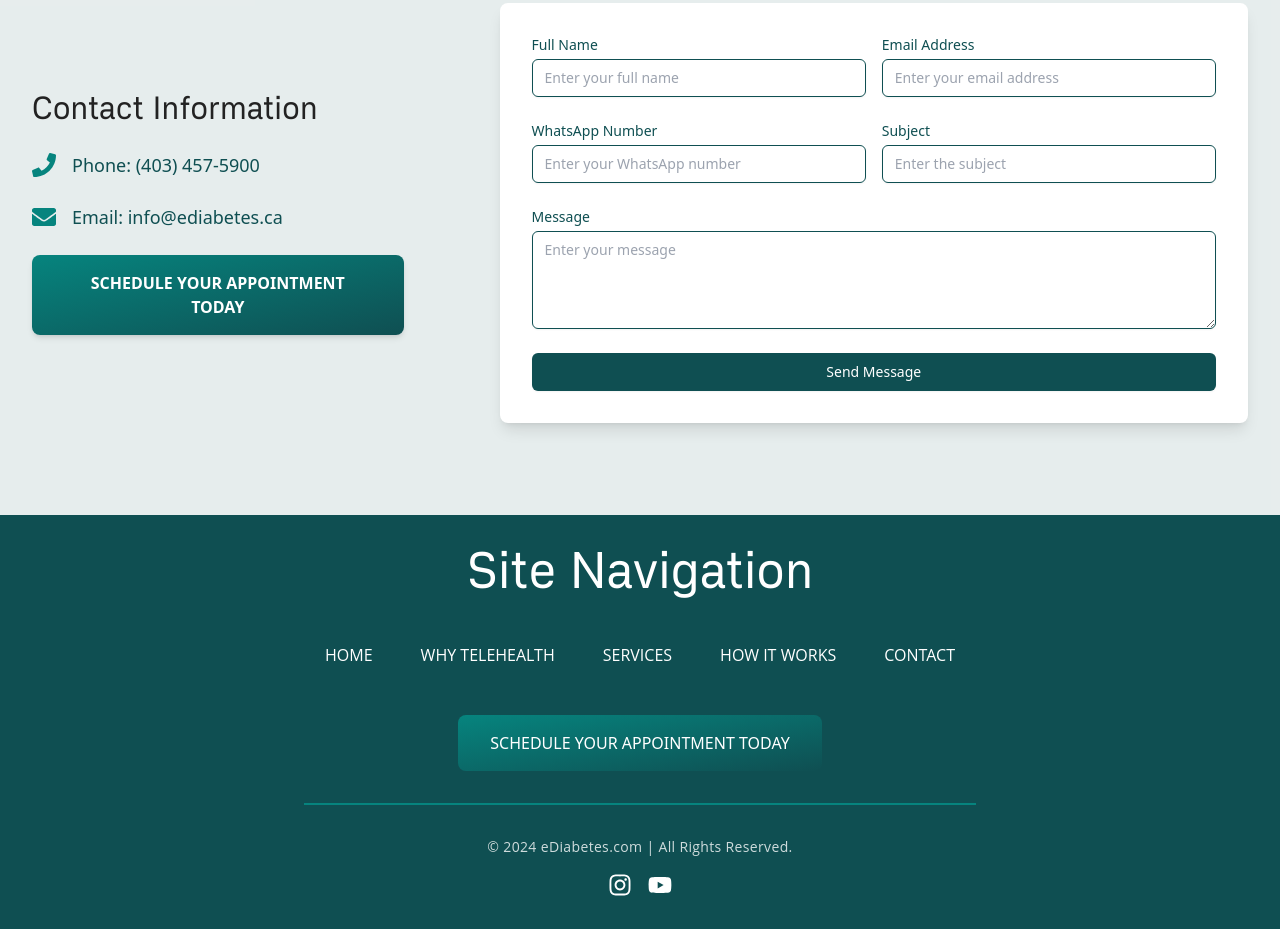
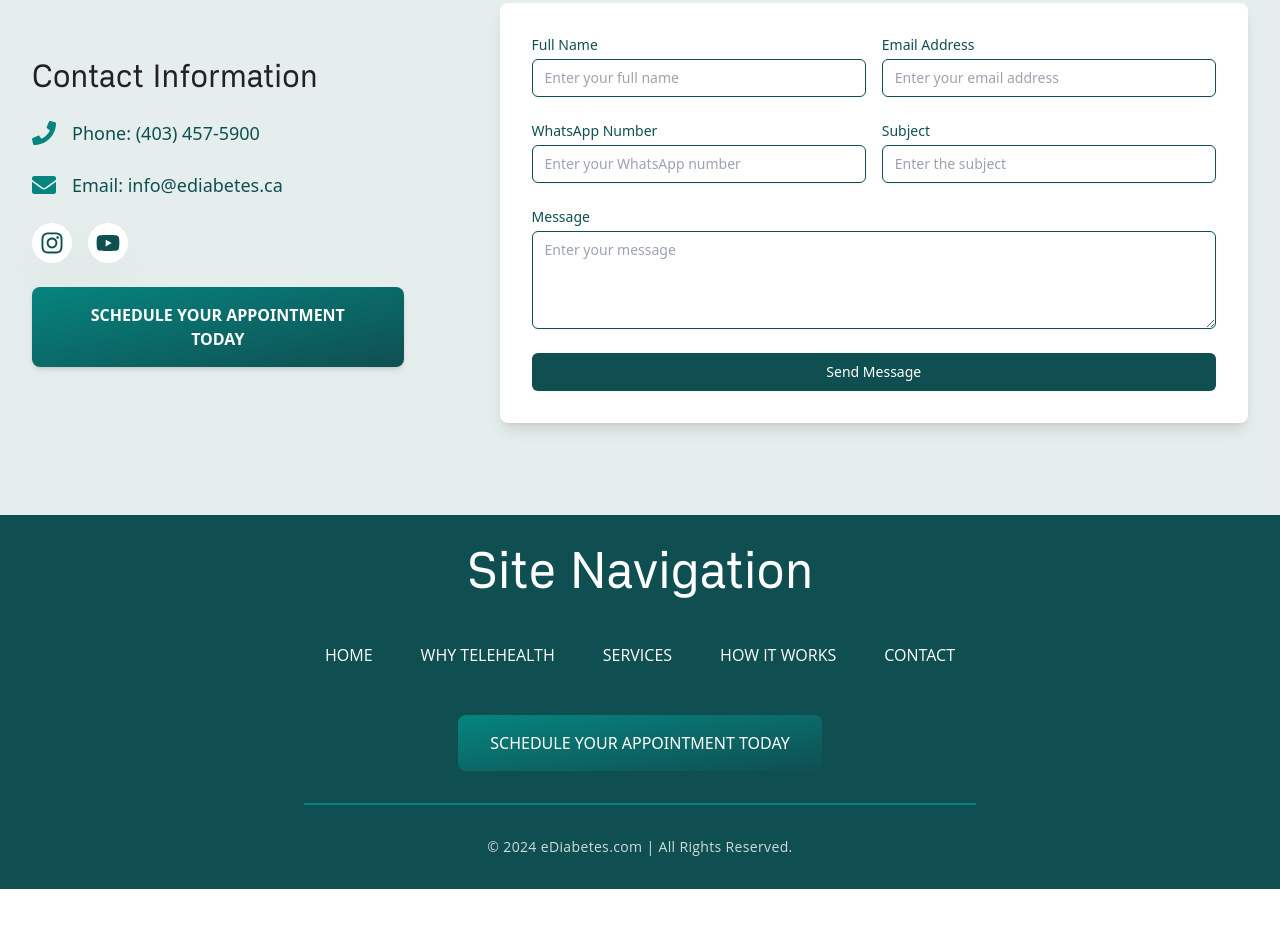
Before and after one commit to webwidely/eDiabetes, a Gatsby site: page / in a window 1280 px wide. Shown: the part 3805-4734 px from the top of the page. After the commit the page ends 4694 px from the top, so only its background shows below. Built offline with nearby package versions, Linux system fonts and the light colour scheme; Gatsby itself is replaced by a stand-in of ours.

Commit message:
social icon location change

```diff
--- a/src/components/LandingPage/Contact.js
+++ b/src/components/LandingPage/Contact.js
@@ -1,6 +1,8 @@
 import React, { useState } from "react";
 import { Link } from "gatsby";
 import { FaPhone, FaEnvelope } from "react-icons/fa";
+import { FaInstagram, FaYoutube } from 'react-icons/fa'
+
 
 const Contact = () => {
   const [formData, setFormData] = useState({
@@ -102,6 +104,14 @@ const Contact = () => {
                   </a>
                 </p>
               </div>
+              <div className="flex gap-4">
+            <a href="https://www.instagram.com/diabetesth" target="_blank" rel="noopener noreferrer" className="text-primary bg-white p-2 rounded-full shadow-2xl">
+              <FaInstagram className="text-2xl" />
+            </a>
+            <a href="https://www.youtube.com/@internationalavenuemedical826" target="_blank" rel="noopener noreferrer" className="text-primary bg-white p-2 rounded-full shadow-2xl">
+              <FaYoutube className="text-2xl" />
+            </a>
+          </div>
 
               <button className="w-full lg:w-auto px-8 py-4 rounded-lg bg-gradient-to-tl from-primary to-secondary hover:bg-gradient-to-tr transition-all text-white uppercase font-semibold shadow-md hover:shadow-lg">
                 <Link
--- a/src/components/global/Footer.js
+++ b/src/components/global/Footer.js
@@ -2,7 +2,6 @@ import React from "react"
 import { Link } from "gatsby"
 import Lenis from "@studio-freight/lenis"
 import { useEffect, useRef } from "react"
-import { FaInstagram, FaYoutube } from 'react-icons/fa'
 
 const Footer = () => {
   const menuItems = [
@@ -76,6 +75,7 @@ const Footer = () => {
               Schedule Your Appointment Today
             </Link>
           </button>
+
         </div>
 
         {/* Divider */}
@@ -86,14 +86,7 @@ const Footer = () => {
           <p className="text-xs md:text-sm opacity-80 tracking-wide font-body">
             © {new Date().getFullYear()} eDiabetes.com | All Rights Reserved.
           </p>
-          <div className="flex gap-4">
-            <a href="https://www.instagram.com/diabetesth" target="_blank" rel="noopener noreferrer" className="text-white">
-              <FaInstagram className="text-2xl" />
-            </a>
-            <a href="https://www.youtube.com/@internationalavenuemedical826" target="_blank" rel="noopener noreferrer" className="text-white">
-              <FaYoutube className="text-2xl" />
-            </a>
-          </div>
+
         </div>
       </div>
     </footer>
```
